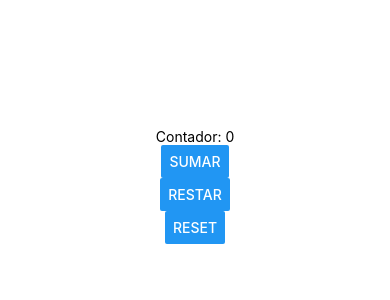
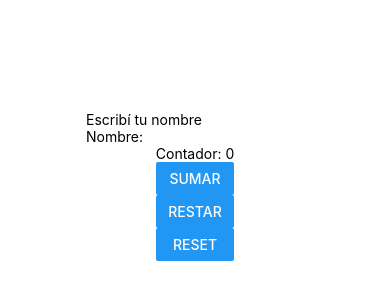
Before and after one commit to eckerdtleonardo1-tech/ExpoApp-actividades, a React Native app: screen / in a window 390 px wide. Shown: the part 236-536 px from the top of the page. Built offline with nearby package versions, Linux system fonts and the light colour scheme.

Commit message:
funciona

```diff
--- a/App.js
+++ b/App.js
@@ -1,59 +1,21 @@
-import { View, Text, Button, StyleSheet } from 'react-native';
+import { View, Text, TextInput, Button, StyleSheet } from 'react-native';
 import { useState } from 'react';
-
-
+import Cont from './components/contador';
+import Nom from './components/imput';
 
 export default function App() {
-    const [contador, setContador] = useState(0);
-
-    const sumar = ()=>{setContador(contador + 1)};
-    const restar =()=>{
-
-
-
-if ((contador - 1) >= 0) {
-          setContador(contador - 1)
-
-}
-
-
-
-
-
-
-
-
-
-    };
-
-    return (
-        <View style = {styles.container}>
-            <Text>Contador: {contador}</Text>
-
-
-            <Button
-                title="Sumar"
-                onPress={() => sumar() }
-            />
-            <Button
-              title="Restar"
-              onPress={() => restar()}
-              />
-              <Button
-                title="Reset"
-                onPress={() => setContador(0)}
-                />
-
-
-
-        </View>
-    );
+  return(
+    <View style={styles.container}>
+      <Nom/>
+      <Cont/>
+    </View>
+  )
 }
 
 const styles = StyleSheet.create({
   container: {
     flex: 1,
-    backgroundColor: '#fff',
+    backgroundColor: '#ffffff',
     alignItems: 'center',
     justifyContent: 'center',
   },
--- a/components/contador.js
+++ b/components/contador.js
@@ -1,19 +1,31 @@
+
 import { View, Text, Button } from 'react-native';
 import { useState } from 'react';
 
 
-export default function App() {
+export default function Cont() {
     const [contador, setContador] = useState(0);
+    const sumar = () => { setContador(contador + 1) };
 
+    const restar = () => {
+        if ((contador - 1) >= 0) {
+            setContador(contador - 1)}}
 
     return (
         <View>
             <Text>Contador: {contador}</Text>
 
-
             <Button
                 title="Sumar"
-                onPress={() => setContador(contador + 1)}
+                onPress={() => sumar()}
+            />
+            <Button
+                title="Restar"
+                onPress={() => restar()}
+            />
+            <Button
+                title="Reset"
+                onPress={() => setContador(0)}
             />
         </View>
     );
--- /dev/null
+++ b/components/imput.js
@@ -0,0 +1,19 @@
+import { View, Text, TextInput } from "react-native";
+import { useState } from 'react';
+
+export default function Nom() {
+
+    const [nombre, setNombre] = useState("");
+
+
+    return (
+        <View>
+            <TextInput
+                placeholder="Escribí tu nombre"
+                value={nombre}
+                onChangeText={setNombre}
+            />
+            <Text>Nombre: {nombre}</Text>
+        </View>
+    )
+}
```
